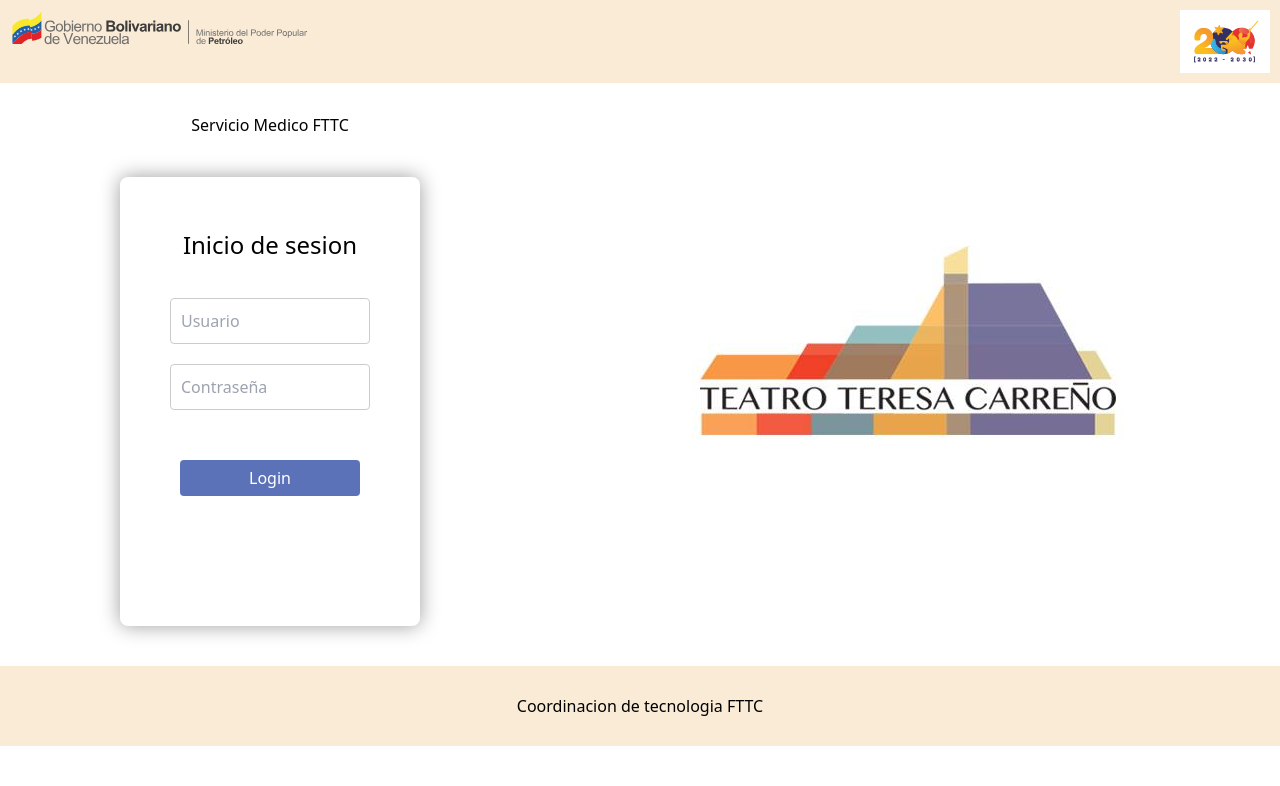
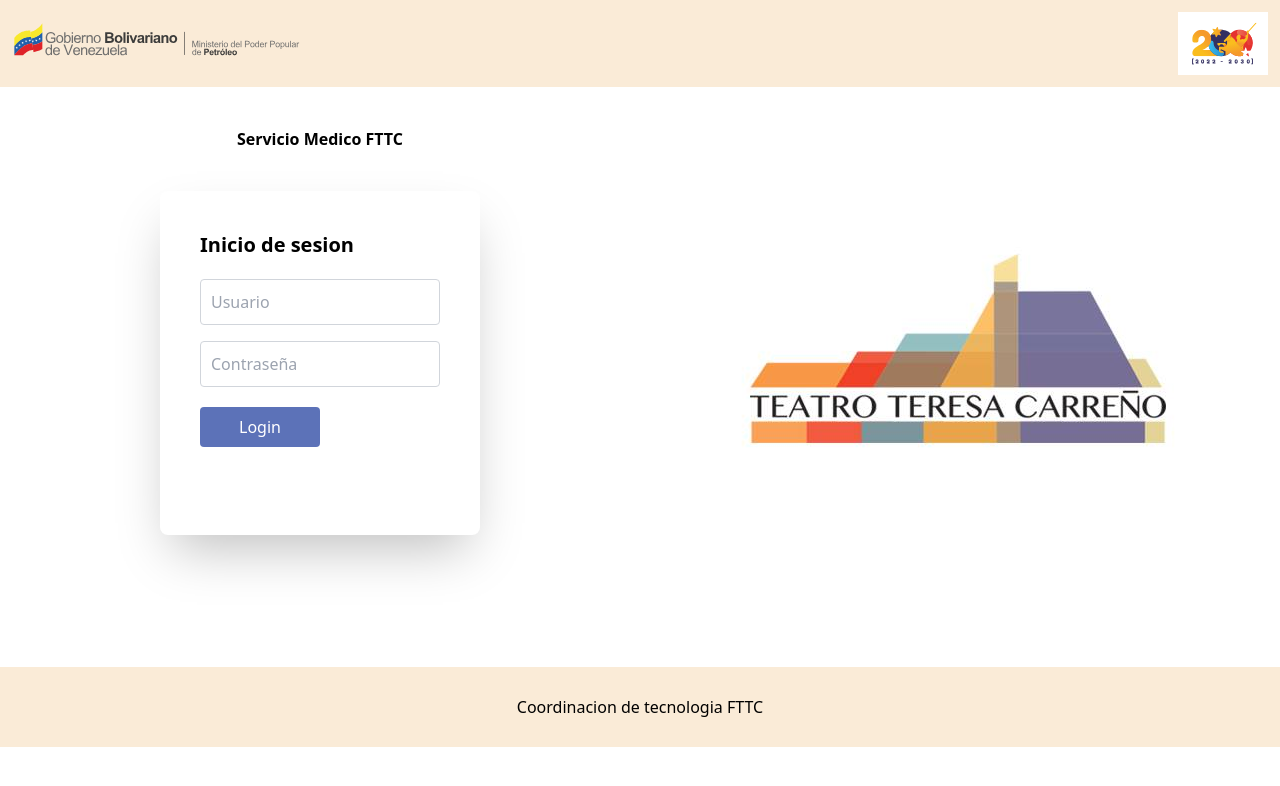
Before and after one commit to manuel00085/Proyecto-SCIFTTC, a React (Vite) app in the folder Frontend/: page / in a window 1280 px wide. Shown: the top 786 px of the page. Built offline with nearby package versions, Linux system fonts and the light colour scheme.

Commit message:
update 1/11/24

```diff
--- a/Frontend/src/components/DashboardComponent/Especialistas.jsx
+++ b/Frontend/src/components/DashboardComponent/Especialistas.jsx
@@ -16,21 +16,49 @@
 ];
 
 const SpecialistList = () => {
+
+
+  const handleFormSubmit = (e) => {
+    e.preventDefault();
+    // manejar logica del evento
+    console.log('Event Data:', eventData);
+    setModalOpen(false);
+    setSelectedDate(null);
+  };
+
+
   return (
-    <div className="max-w-screen-2xl  mx-auto bg-white shadow-md rounded-lg p-6">
+    <div className="max-w-screen-2xl mx-auto bg-white shadow-md rounded-lg p-6">
+      <div className='flex justify-between '>
       <h2 className="text-2xl font-bold text-gray-800 mb-4">Lista de Especialistas</h2>
-      <ul className="divide-y divide-gray-200">
+      <button type="submit" className="bg-green-500 text-white p-3 rounded-md ">
+                  Nuevo
+                </button>
+
+      </div>
+
+      <ul className="divide-y divide-gray-200 p-3">
         {specialists.map((specialist, index) => (
-          <li key={index} className="py-3 flex justify-between items-center">
-            <div>
-              <p className="text-gray-900 font-semibold">{specialist.name}</p>
+          <li key={index} className="py-3 flex justify-between items-center group hover:bg-gray-200 p-2"> {/* Añadido 'group' aquí */}
+            <div className="flex items-center">
+              {/* Información del especialista */}
+              <p className="text-gray-900 font-semibold mr-4">{specialist.name}</p>
               <p className="text-gray-500 text-sm">{specialist.specialty}</p>
+            </div>
+            <div className="hidden group-hover:flex space-x-2"> {/* Cambiado a 'group-hover' */}
+              {/* Opciones de Editar y Eliminar (ocultas inicialmente) */}
+              <button className="text-blue-500 hover:text-blue-700">Editar</button>
+              <button className="text-red-500 hover:text-red-700">Eliminar</button>
             </div>
           </li>
         ))}
       </ul>
+
+
+
     </div>
+
+
   );
 };
-
 export default SpecialistList;
--- a/Frontend/src/components/DashboardComponent/Reportes.jsx
+++ b/Frontend/src/components/DashboardComponent/Reportes.jsx
@@ -1,6 +1,11 @@
 const Reportes = () => {
     return (
-        <h1>Reportes</h1>
+        <div className="max-w-screen-2xl mx-auto bg-white shadow-md rounded-lg p-6">
+             <h1 className="text-2xl" >Reportes</h1>
+
+        </div>
+
+
 
 
 
--- a/Frontend/src/pages/LoginRegister.jsx
+++ b/Frontend/src/pages/LoginRegister.jsx
@@ -1,4 +1,3 @@
-import Style from '../components/Css/Login.module.css'
 import {useForm} from 'react-hook-form'
 import imagenes from '../assets/images'
 // eslint-disable-next-line no-unused-vars
@@ -47,55 +46,75 @@
     return(
         <>
 
-        <header className={Style.Lheader}>
-        <div className={Style.headerGBV}>
+        <header className="p-1 bg-[#faebd7]">
+        <div className="flex  justify-between p-2">
 
-        <div>
-            <img src={imagenes.img1} height="50" width="300"/>
+        <div className='flex content-center'>
+
+            <img src={imagenes.img1} width="290"  height="70" className='pb-2'  />
         </div>
         <div>
-        <img src={imagenes.img2} alt="" height="60" width="90"/>
+        <img src={imagenes.img2} height="60" width="90"/>
         </div>
 
         </div>
         </header>
 
-        <main className={Style.Lmain}>
-        <div className={Style.sliceL}>
-        <h1>Servicio Medico FTTC</h1>
-        <div className={Style.LoginForm}>
-            <form onSubmit={onSubmit}>
-            <h2> Inicio de sesion</h2>
 
-                <div className={Style.inputLogin}>
-                    <input type="text"
+        <main className="xl:flex justify-between antialiased my-10 ">
+
+       <section className='w-1/2 flex justify-center content-center'>
+
+            <div className="xl:w-2/4">
+
+            <h1 className='font-bold text-center '>Servicio Medico FTTC</h1>
+
+
+                <form onSubmit={onSubmit} className='bg-[#fff] p-10 flex-col rounded-lg mt-10 shadow-2xl w-full 	'>
+
+                   <h2 className='text-xl font-bold mb-3'> Inicio de sesion</h2>
+
+                        <div>
+
+                        <input className=" w-full p-2.5 my-2 border border-gray-300 rounded" type="text"
                         placeholder="Usuario" required
                         {...register("username", {required:true})}
                         />
-                </div>
-                <div className={Style.inputLogin}>
-                    <input type="password"
+
+
+
+                        <input className=" w-full p-2.5 my-2 border border-gray-300 rounded" type="password"
                         placeholder="Contraseña" required
                         {...register("password", {required:true})}
                         />
+
                         </div>
-                <button type="submit">Login</button>
 
-            </form>
-            <div className={Style.alert}>
+                    <button className='w-1/2 p-2 bg-[#5c72b8] text-white border-none rounded mt-3 cursor-pointer' type="submit">Login</button>
+
+                    <div className="font-bolder min-h-9 w-auto mt-3 flex content-center justify-center">
                                     {error && <div style={{ color: 'red' }}>{error}</div>}
                                     {success && <div style={{ color: 'green' }}>Login exitoso</div>}
 
                                     </div>
 
+                </form>
+
+
 
                 </div>
 
-       </div>
+       </section>
+
+       <section className='w-1/2 flex justify-center content-center' >
        <img src={imagenes.img3} alt="" />
 
+       </section>
+
+
         </main>
-        <footer>
+
+        <footer className='bg-[#faebd7] min-h-20 flex justify-center content-center items-center bolder'>
             <span>Coordinacion de tecnologia FTTC</span>
         </footer>
 
```
Also changed, not shown: Frontend/src/components/Css/Dashboard.module.css (added). Lines whose indentation alone changed are shown as unchanged.
